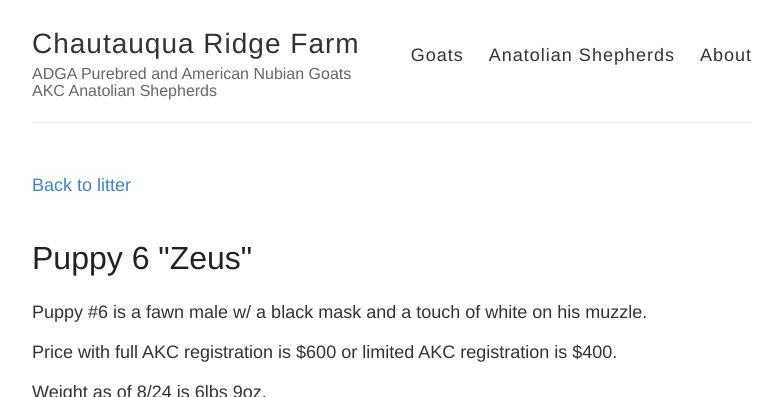
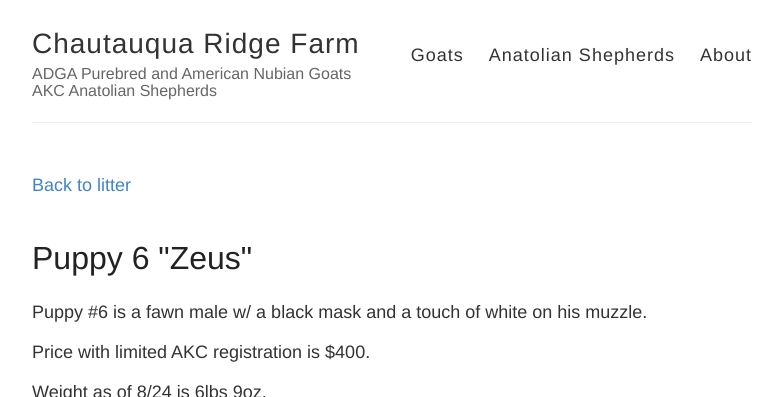
Before and after one commit to shebiki/www.chqridge.com, a Jekyll site: the page built from _anatolianshepherd/angusaspen1/6.md, in a window 1280 px wide and 900 px high, cut to the strip 0-397 px from the top of the window. Shown: the whole strip, without its empty margins (248-1030 px from the left). Built offline with Jekyll 4.4.1, drawn with Linux system fonts in a browser that asks for light colours.

Commit message:
Changes puppy 6 "Zeus" from full or limited to just limited registration.

```diff
--- a/_anatolianshepherd/angusaspen1/6.md
+++ b/_anatolianshepherd/angusaspen1/6.md
@@ -6,7 +6,7 @@ litter: angusaspen1
 
 Puppy #6 is a fawn male w/ a black mask and a touch of white on his muzzle.
 
-Price with full AKC registration is $600 or limited AKC registration is $400.
+Price with limited AKC registration is $400.
 
 Weight as of 8/24 is 6lbs 9oz.
 
```
